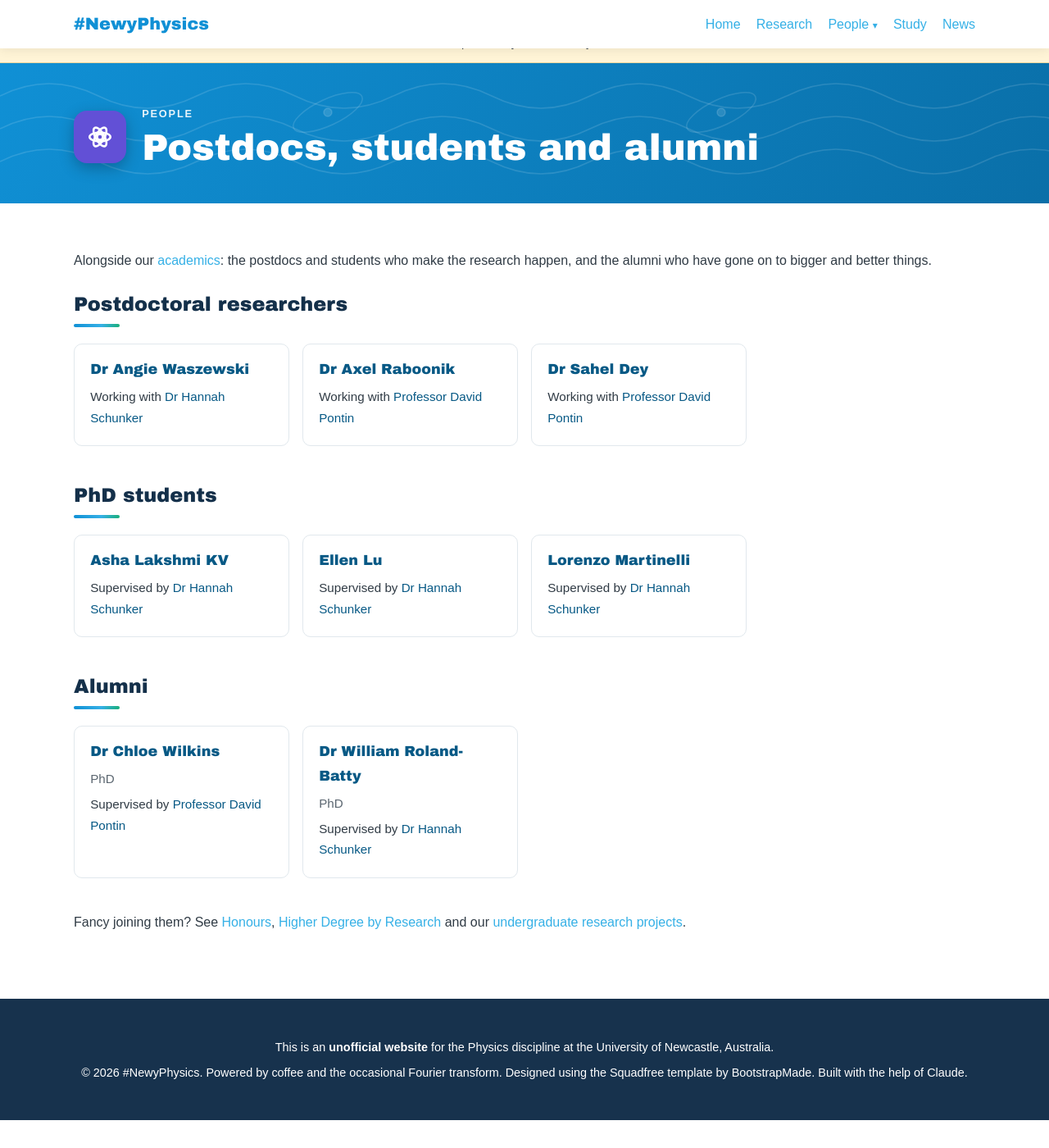
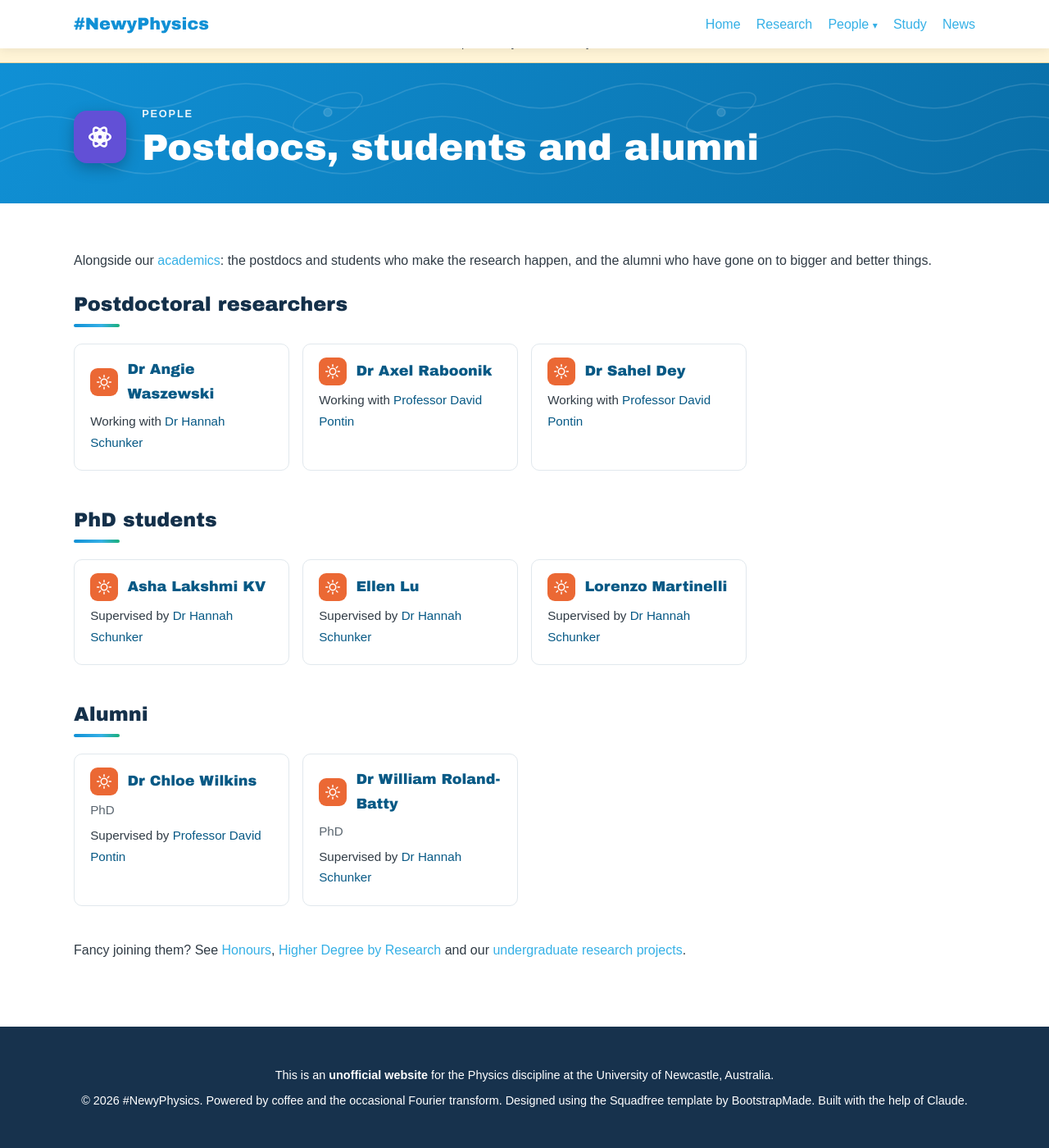
Before and after one commit to NewyPhysics/unofficial_homepage, a Jekyll site: the page built from pages/team.html, in a window 1280 px wide and 1400 px high, scrolled down 55 px. Shown: the whole window at 82% size. Built offline with Jekyll 4.4.1, drawn with Linux system fonts in a browser that asks for light colours; before the commit the page ends 1421 px from its top, so only the background shows below that.

Commit message:
Team page: research-area icon on each postdoc, student and alumni card
Co-Authored-By: Claude Opus 5.5 <noreply@anthropic.com>
Claude-Session: https://claude.ai/code/session_01LYcBCLwvG5rvH6dJMd99nN

```diff
--- a/_includes/team-card.html
+++ b/_includes/team-card.html
@@ -1,6 +1,10 @@
 {% assign m = include.member %}
 <article class="team-card">
-  <h3>{{ m.name }}</h3>
+  {% assign area = nil %}{% if m.field %}{% for r in site.research %}{% if r.path contains m.field %}{% assign area = r %}{% endif %}{% endfor %}{% endif %}
+  <div class="team-card-head">
+    {% if area %}<a class="team-field" href="{{ area.url | relative_url }}" style="--accent: {{ area.accent }}" title="{{ area.title }}" aria-label="Research area: {{ area.title }}">{% include icon.html name=area.icon %}</a>{% endif %}
+    <h3>{{ m.name }}</h3>
+  </div>
   {% if include.alumni %}
     {% case m.role %}{% when "postdoc" %}{% assign label = "Postdoc" %}{% when "phd" %}{% assign label = "PhD" %}{% when "honours" %}{% assign label = "Honours" %}{% else %}{% assign label = "" %}{% endcase %}
     <p class="team-meta">{{ label }}{% if m.years %} · {{ m.years }}{% endif %}</p>
--- a/assets/css/style.css
+++ b/assets/css/style.css
@@ -341,3 +341,10 @@ a.pp-cell:hover, a.pp-cell:focus-visible { transform:translateY(-2px); box-shado
 .person-card:target { border-color:var(--uon-blue); box-shadow:0 0 0 3px rgba(16,144,213,.3); }
 .people-subhead { margin:2.4rem 0 0; font-size:1.25rem; color:var(--ink-navy); scroll-margin-top:90px; }
 .supervisor-index { scroll-margin-top:90px; }
+
+/* Research-area icon on team cards */
+.team-card-head { display:flex; align-items:center; gap:.7rem; margin-bottom:.3rem; }
+.team-card-head h3 { margin:0; }
+.team-field { flex:none; display:grid; place-items:center; width:34px; height:34px; border-radius:9px; background:var(--accent); color:#fff; transition:transform .15s ease; }
+.team-field:hover { transform:scale(1.08); color:#fff; }
+.team-field .icon { width:20px; height:20px; }
```
Also changed, not shown: _data/team.yml (+10 -0 lines).
